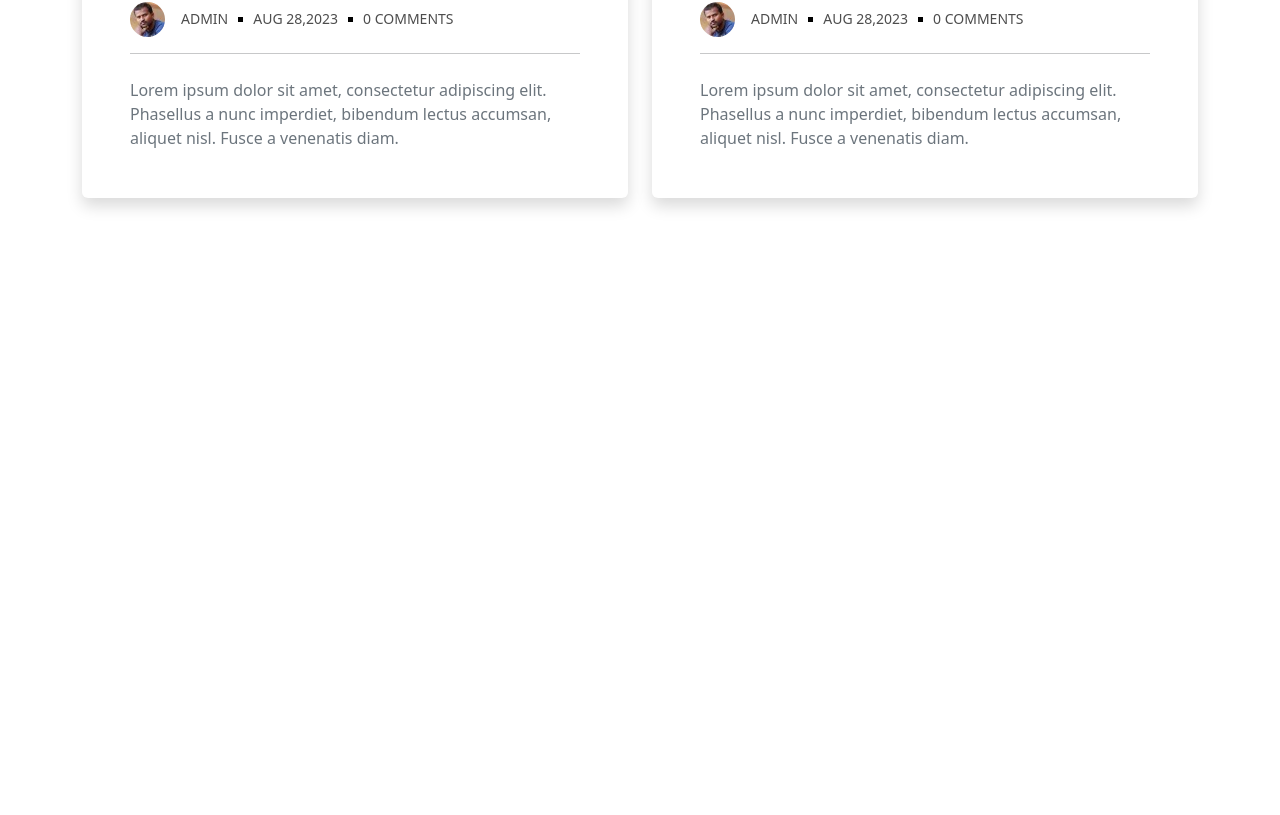
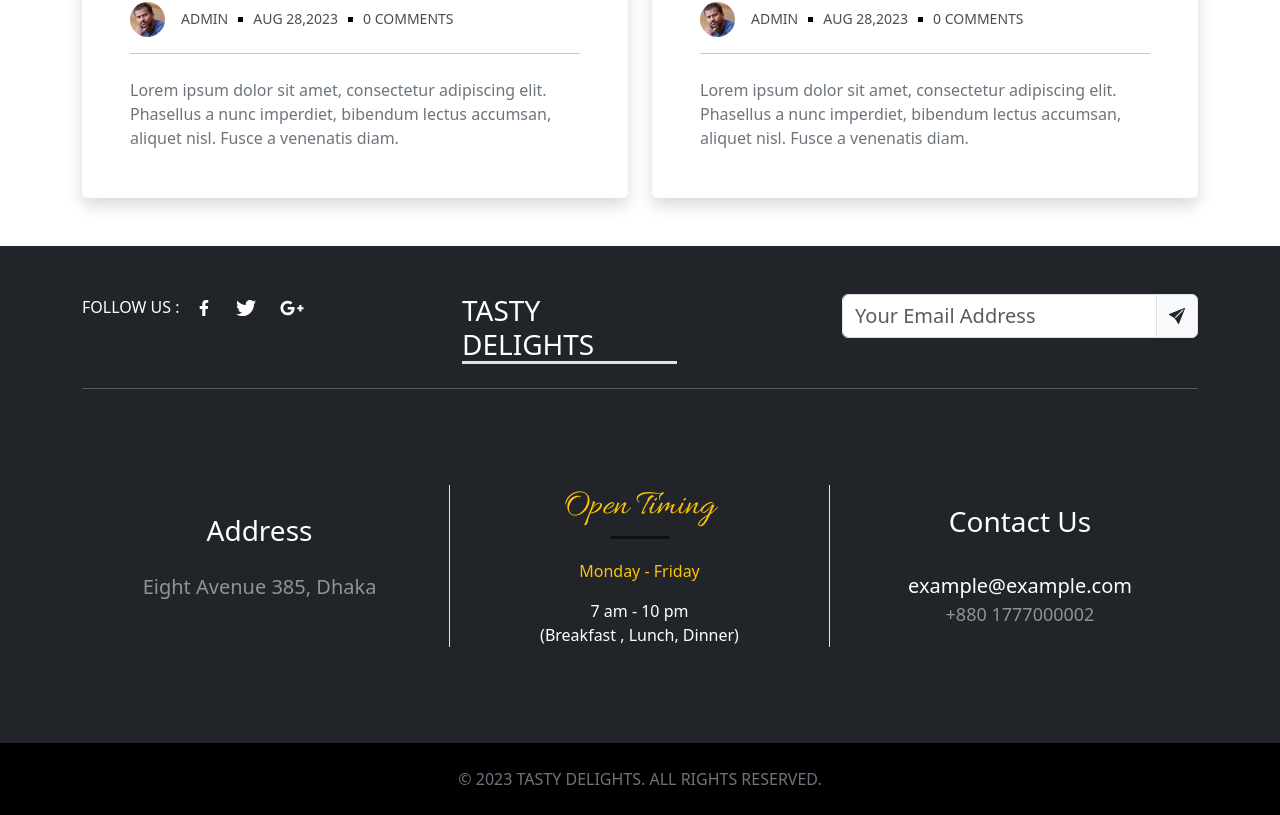
Before and after one commit to Humaiun-Manik/tasty-delights, a React (Vite) app: page / in a window 1280 px wide. Shown: the part 8951-9766 px from the top of the page. Before the commit the page ends 9197 px from the top, so only its background shows below. Built offline with nearby package versions, Linux system fonts and the light colour scheme.

Commit message:
added footer

```diff
--- /dev/null
+++ b/src/components/shared/footer/Footer.css
@@ -0,0 +1,51 @@
+.logo {
+  width: 215px;
+}
+.address-info {
+  height: 100%;
+  display: flex;
+  flex-direction: column;
+  align-items: center;
+  justify-content: center;
+}
+.open-info {
+  display: flex;
+  flex-direction: column;
+  text-align: center;
+}
+.open-info h3 {
+  color: #ffc107;
+}
+.open-info div {
+  width: 60px;
+  height: 3px;
+  background-color: #111111;
+  margin: auto;
+  margin-bottom: 20px;
+  transition: 0.8s;
+}
+.open-info:hover div {
+  background-color: #ffc107;
+}
+.open-info p {
+  color: #ffc107;
+}
+.contact-info {
+  height: 100%;
+  display: flex;
+  flex-direction: column;
+  align-items: center;
+  justify-content: center;
+}
+.contact-info p {
+  font-size: 20px;
+  margin-top: 24px;
+  margin-bottom: 0;
+  transition: 0.5s;
+}
+.contact-info p:hover {
+  color: #ffc107;
+}
+.contact-info span {
+  font-size: 18px;
+}
--- a/src/components/shared/footer/Footer.jsx
+++ b/src/components/shared/footer/Footer.jsx
@@ -1,9 +1,71 @@
+import "./Footer.css";
+import { Col, Form, InputGroup, Row } from "react-bootstrap";
+import { FaFacebookF, FaTwitter, FaGooglePlusG } from "react-icons/fa";
+import { BsFillSendFill } from "react-icons/bs";
+
 const Footer = () => {
+  const currentYear = new Date().getFullYear();
+
   return (
-    <div>
-      <div></div>
-      <div></div>
-    </div>
+    <footer>
+      <div className="bg-dark text-white py-5">
+        <div className="container">
+          <Row xs={1} md={3}>
+            <Col>
+              <div className="d-flex align-items-center">
+                <p className="mb-0 me-3">FOLLOW US :</p>
+                <div>
+                  <FaFacebookF />
+                  <FaTwitter className="fs-5 mx-4" />
+                  <FaGooglePlusG className="fs-4" />
+                </div>
+              </div>
+            </Col>
+            <Col>
+              <h3 className="border-bottom text-uppercase border-3 logo ">Tasty Delights</h3>
+            </Col>
+            <Col>
+              <InputGroup>
+                <Form.Control className="fs-5" placeholder="Your Email Address" />
+                <InputGroup.Text id="basic-addon2">
+                  <BsFillSendFill />
+                </InputGroup.Text>
+              </InputGroup>
+            </Col>
+          </Row>
+          <hr />
+          <Row xs={1} md={3} className="my-5 pt-5">
+            <Col className=" border-end border-warning-subtle">
+              <div className="address-info">
+                <h3 className="mb-4">Address</h3>
+                <p className="fs-5 text-white-50">Eight Avenue 385, Dhaka</p>
+              </div>
+            </Col>
+            <Col className=" border-end border-warning-subtle">
+              <div className="open-info">
+                <h3 className="" style={{ fontSize: "36px", fontFamily: "'Allura', cursive" }}>
+                  Open Timing
+                </h3>
+                <div></div>
+                <p>Monday - Friday</p>
+                <span>7 am - 10 pm</span>
+                <span>(Breakfast , Lunch, Dinner)</span>
+              </div>
+            </Col>
+            <Col>
+              <div className="contact-info">
+                <h3>Contact Us</h3>
+                <p>example@example.com</p>
+                <span className="text-white-50">+880 1777000002</span>
+              </div>
+            </Col>
+          </Row>
+        </div>
+      </div>
+      <div className="bg-black text-center py-4">
+        <p className="m-0 text-secondary">&copy; {currentYear} TASTY DELIGHTS. ALL RIGHTS RESERVED.</p>
+      </div>
+    </footer>
   );
 };
 
--- a/src/layout/Main.jsx
+++ b/src/layout/Main.jsx
@@ -1,11 +1,13 @@
 import { Outlet } from "react-router-dom";
 import Header from "../components/shared/header/Header";
+import Footer from "../components/shared/footer/Footer";
 
 const Main = () => {
   return (
     <div>
       <Header />
       <Outlet />
+      <Footer />
     </div>
   );
 };
```
